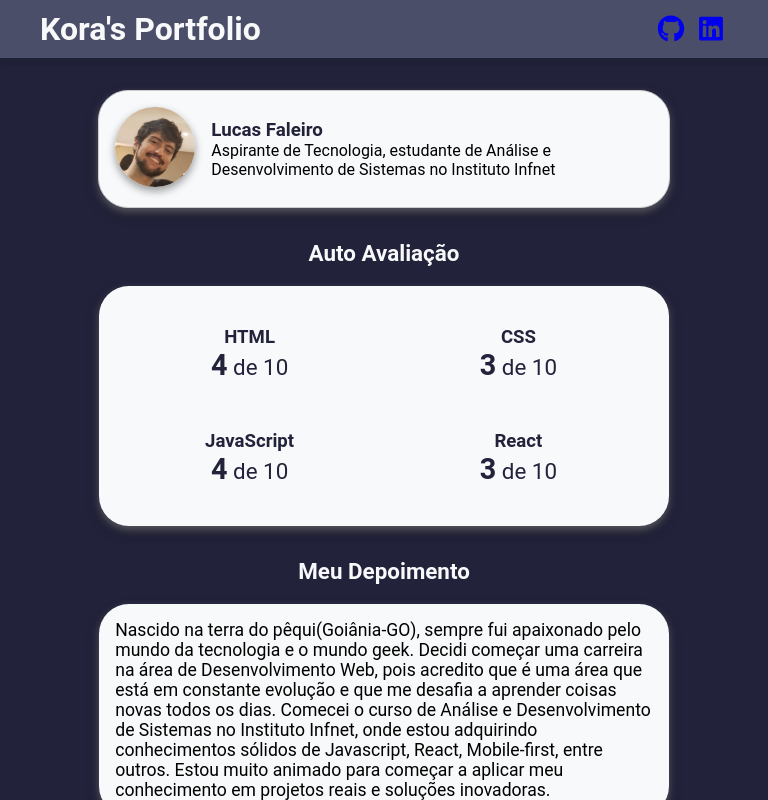
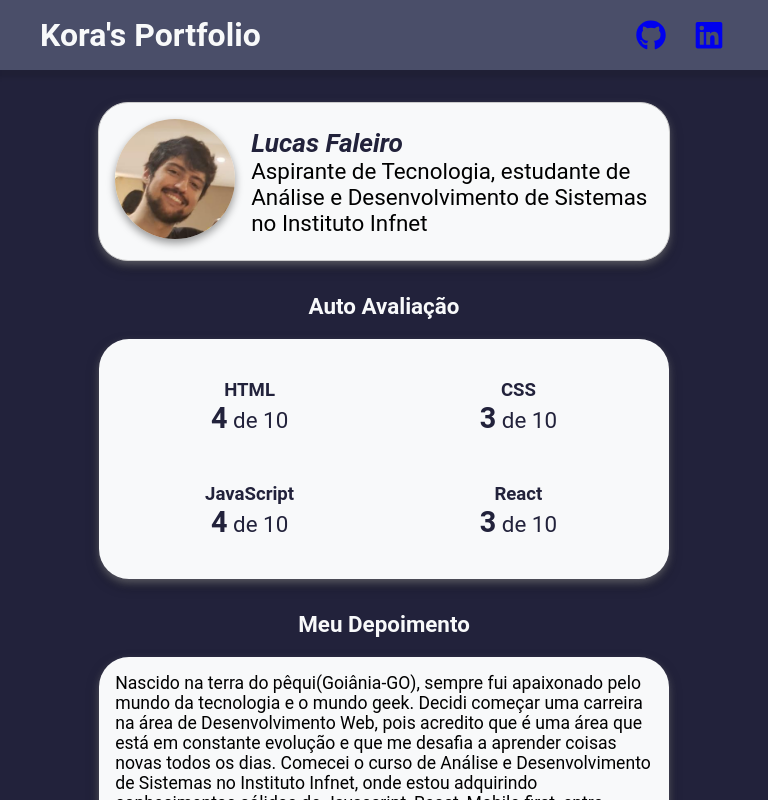
Before and after one commit to Lucas-Faleiro/Portfolio-DR1-AT, a React (Vite) app: page / in a window 768 px wide. Shown: the top 800 px of the page. Built offline with nearby package versions, Linux system fonts and the light colour scheme.

Commit message:
Add header media query for tablets

```diff
--- a/src/Header.module.css
+++ b/src/Header.module.css
@@ -17,7 +17,8 @@
   font-size: 1.7rem;
   display: flex;
   align-items: center;
-  gap: 6px;
+  gap: 10px;
+  cursor: pointer;
 }
 
 a {
@@ -28,3 +29,16 @@ a {
 a:visited {
   color: inherit;
 }
+
+@media ((min-width: 768px) and (max-width: 1024px)) {
+  .headerContainer {
+    padding: 16px 40px;
+  }
+  .socialIcons {
+    font-size: 1.9rem;
+    gap: 20px;
+  }
+}
+
+@media ((min-width: 1024px)) {
+}
--- a/src/ProfileCard.module.css
+++ b/src/ProfileCard.module.css
@@ -16,14 +16,32 @@
   border-radius: 30px;
   box-shadow: var(--card-box-shadow);
   background-color: var(--card-bg);
+  font-size: 1.1rem;
 }
 
 .profilePhoto {
-  width: 80px;
+  width: 90px;
   border-radius: 50%;
   box-shadow: 0 4px 8px rgba(0, 0, 0, 0.4);
 }
 
 .profileName {
   color: var(--text-title-color);
+  font-style: italic;
 }
+
+@media ((min-width: 768px) and (max-width: 1024px)) {
+  .profileCardContent {
+    /* width: 400px; */
+    font-size: 1.4rem;
+  }
+  .profilePhoto {
+    width: 120px;
+  }
+  .profileName {
+    /* font-size: 1.5rem; */
+  }
+}
+
+@media ((min-width: 1024px)) {
+}
```
